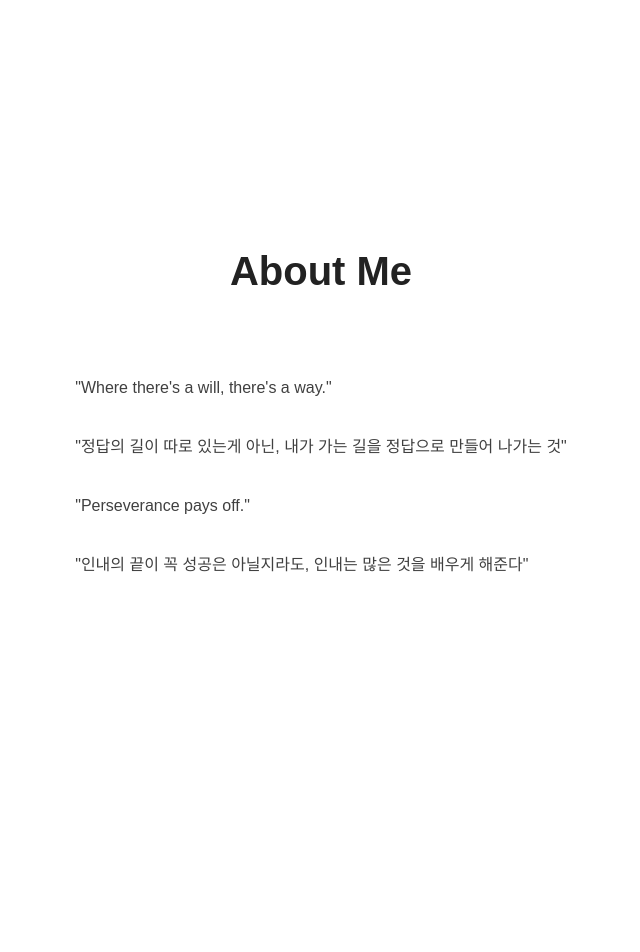
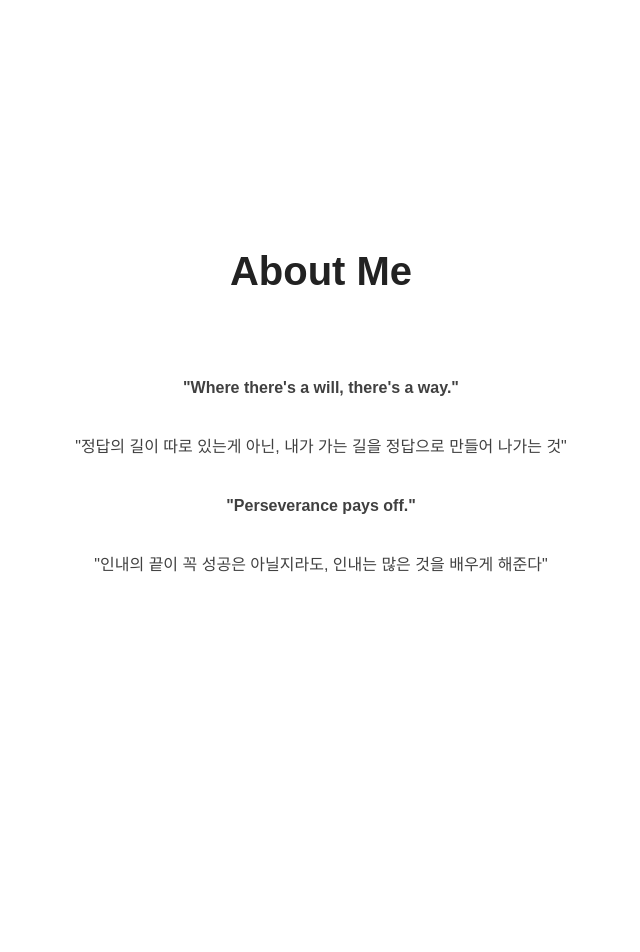
Before and after one commit to SHU-Webbb/SHU-Webbb.github.io, a Jekyll site: the page built from index.html, in a window 1280 px wide. Shown: the part 1001-1953 px from the top of the page, without its empty margins (319-959 px from the left). Built offline with Jekyll 4.4.1, drawn with Linux system fonts in a browser that asks for light colours; nearby versions of some CDN libraries; some web fonts are replaced; grey boxes are pictures that could not be loaded.

Commit message:
Update about.html

```diff
--- a/_includes/about.html
+++ b/_includes/about.html
@@ -2,15 +2,15 @@
     <section class="section about" id="about">
         <div id="about-text">
             <div class="section-heading">About Me</div>
-            <p class="paragraph-text justify-text">
+            <p class="paragraph-text center-align-big-bold">
                 "Where there's a will, there's a way."
-            <p class="paragraph-text justify-text">
+            <p class="paragraph-text center-align-big">
                 "정답의 길이 따로 있는게 아닌, 내가 가는 길을 정답으로 만들어 나가는 것"
             </p>
-            <p class="paragraph-text justify-text">
+            <p class="paragraph-text center-align-big-bold">
                 "Perseverance pays off."
             </p>
-             <p class="paragraph-text justify-text">
+             <p class="paragraph-text center-align-big">
                 "인내의 끝이 꼭 성공은 아닐지라도, 인내는 많은 것을 배우게 해준다"
             </p>
         </div>
```
